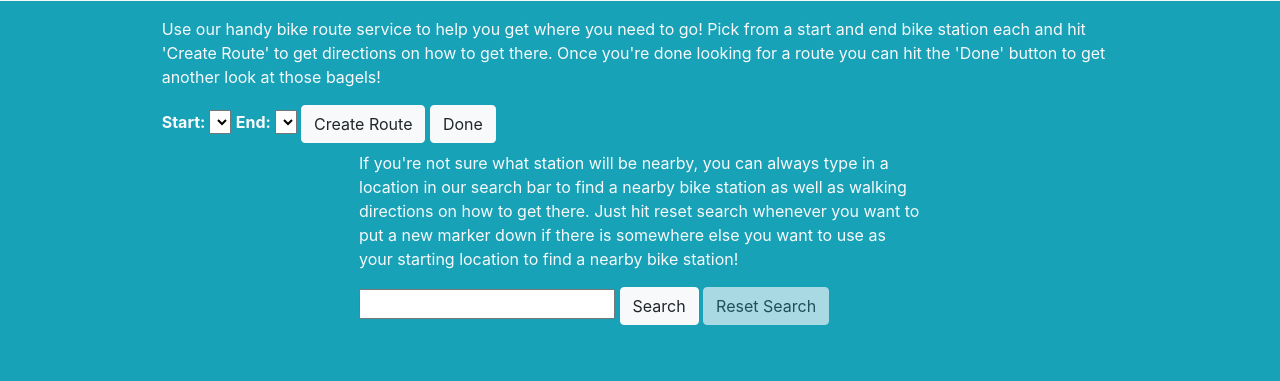
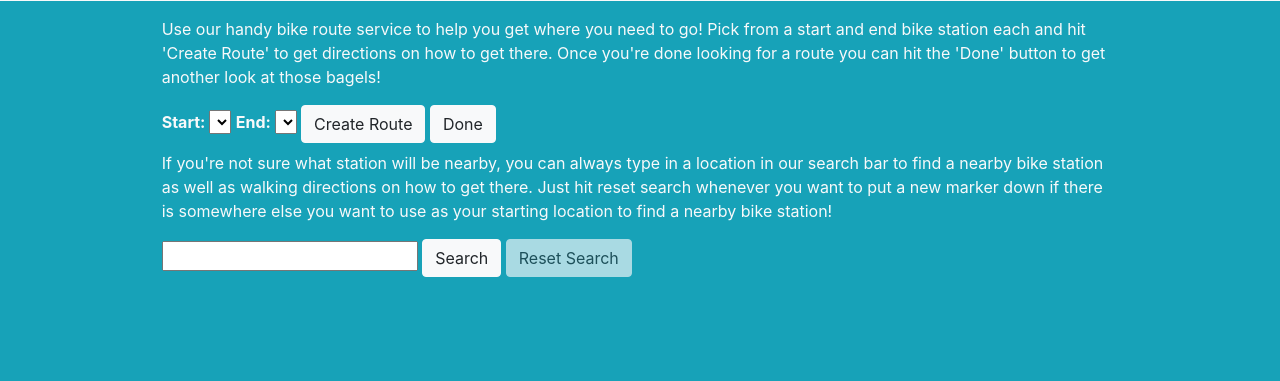
Before and after one commit to BreakfastBagels/DublinBikeApp, a Flask app: page /map in a window 1280 px wide. Shown: the part 993-1374 px from the top of the page. After the commit the page ends 1270 px from the top, so only its background shows below. Run offline with Flask 2, Linux system fonts and the light colour scheme; data that the repository does not hold is empty; some libraries are stand-ins or nearby versions.

Commit message:
Adjust size for text description

```diff
--- a/DublinBikeWebApp/web/templates/map.html
+++ b/DublinBikeWebApp/web/templates/map.html
@@ -85,7 +85,7 @@
             <button class="btn btn-light" onclick="createBikeRoute()">Create Route</button>
             <button class="btn btn-light" onclick="initAllMarkers();hideRoute();">Done</button>
         </div>
-        <div class="col-lg-6 mx-auto pb-5 pt-1">
+        <div class="col-lg-10 mx-auto pb-5 pt-1">
             <p class="text-light"> If you're not sure what station will be nearby, you can always type in a location
                 in our search bar to find a nearby bike station as well as walking directions on how to get there.
                 Just hit reset search whenever you want to put a new marker down if there is somewhere else you want
```
